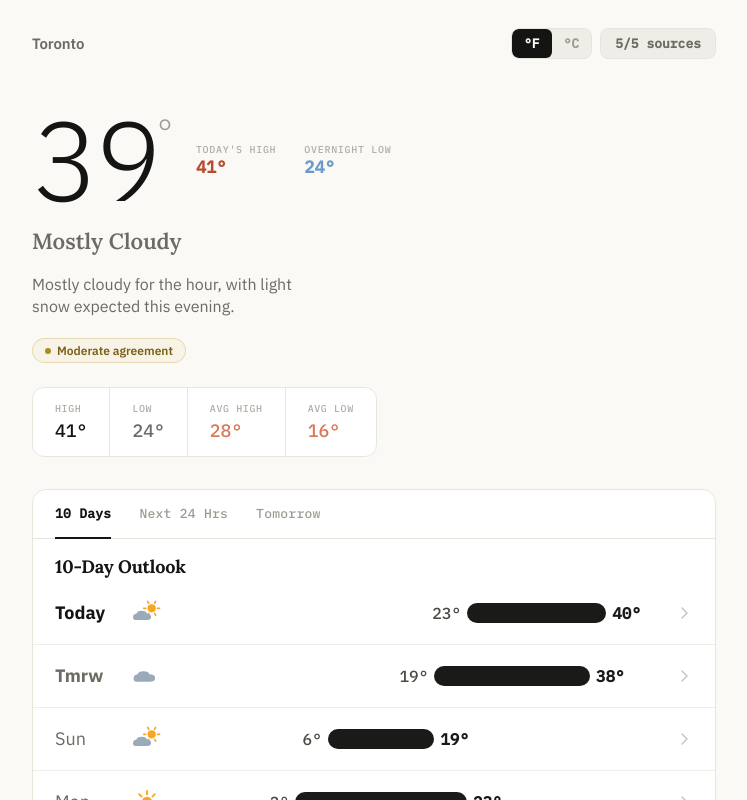
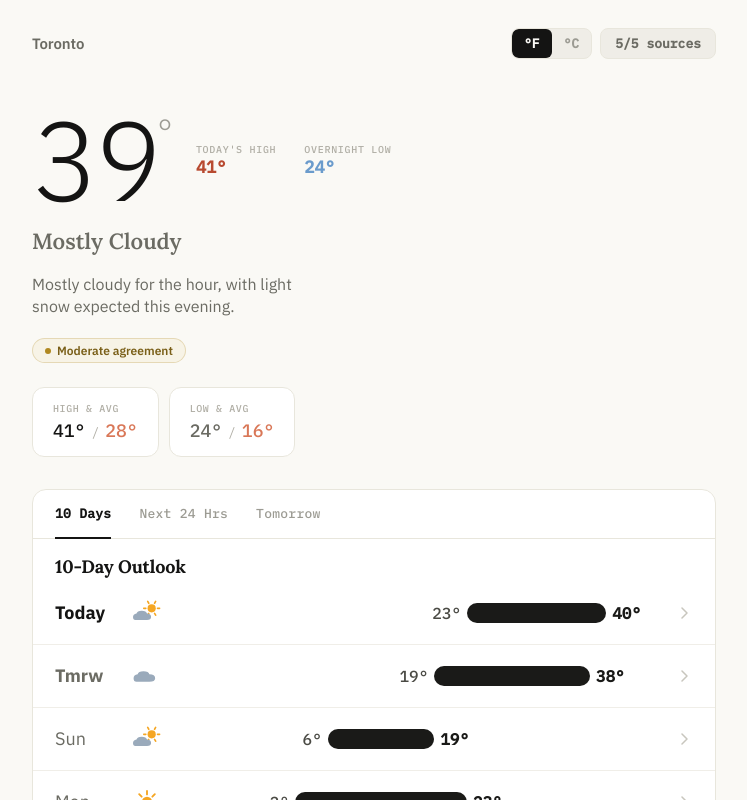
Before and after one commit to noahpan2/weather-forecaster, a React (Vite) app: page / in a window 1280 px wide. Shown: the top 800 px of the page, without its empty margins (266-1013 px from the left). Built offline with nearby package versions, Linux system fonts and the light colour scheme.

Commit message:
Replace 4-cell stats strip with two side-by-side High & Avg / Low & Avg cards
Co-Authored-By: Claude Sonnet 4.6 <noreply@anthropic.com>

```diff
--- a/src/App.jsx
+++ b/src/App.jsx
@@ -139,26 +139,24 @@ export function App() {
           )}
 
           {/* Stats strip */}
-          <div style={{
-            display: 'inline-flex', gap: 0, borderRadius: 12,
-            border: `1.5px solid ${P.border}`, overflow: 'hidden', background: P.card,
-          }}>
+          <div style={{ display: 'flex', gap: 10 }}>
             {[
-              { label: 'High',     value: stats.h !== null ? `${stats.h}°` : '—', color: P.t1    },
-              { label: 'Low',      value: stats.l !== null ? `${stats.l}°` : '—', color: P.t3    },
-              { label: 'Avg High', value: `${disp(todayN.avgH, unit)}°`,           color: P.orange },
-              { label: 'Avg Low',  value: `${disp(todayN.avgL, unit)}°`,           color: P.orange },
-            ].map((item, i) => (
+              { label: 'High & Avg', value: stats.h !== null ? `${stats.h}°` : '—', avg: `${disp(todayN.avgH, unit)}°`, color: P.t1 },
+              { label: 'Low & Avg',  value: stats.l !== null ? `${stats.l}°` : '—', avg: `${disp(todayN.avgL, unit)}°`, color: P.t3 },
+            ].map(item => (
               <div key={item.label} style={{
-                padding: '14px 22px', borderLeft: i > 0 ? `1px solid ${P.border}` : 'none',
+                padding: '14px 20px', borderRadius: 12,
+                border: `1.5px solid ${P.border}`, background: P.card,
                 display: 'flex', flexDirection: 'column', alignItems: 'flex-start', gap: 4,
               }}>
                 <span style={{ fontSize: 10, fontWeight: 500, letterSpacing: '0.06em', textTransform: 'uppercase', color: P.t5, fontFamily: 'IBM Plex Mono, monospace', whiteSpace: 'nowrap' }}>
                   {item.label}
                 </span>
-                <span style={{ fontSize: 18, fontWeight: 500, color: item.color, fontFamily: 'IBM Plex Mono, monospace' }}>
-                  {item.value}
-                </span>
+                <div style={{ display: 'flex', alignItems: 'baseline', gap: 6, fontFamily: 'IBM Plex Mono, monospace' }}>
+                  <span style={{ fontSize: 18, fontWeight: 500, color: item.color }}>{item.value}</span>
+                  <span style={{ fontSize: 13, color: P.t5 }}>/</span>
+                  <span style={{ fontSize: 18, fontWeight: 500, color: P.orange }}>{item.avg}</span>
+                </div>
               </div>
             ))}
           </div>
```
